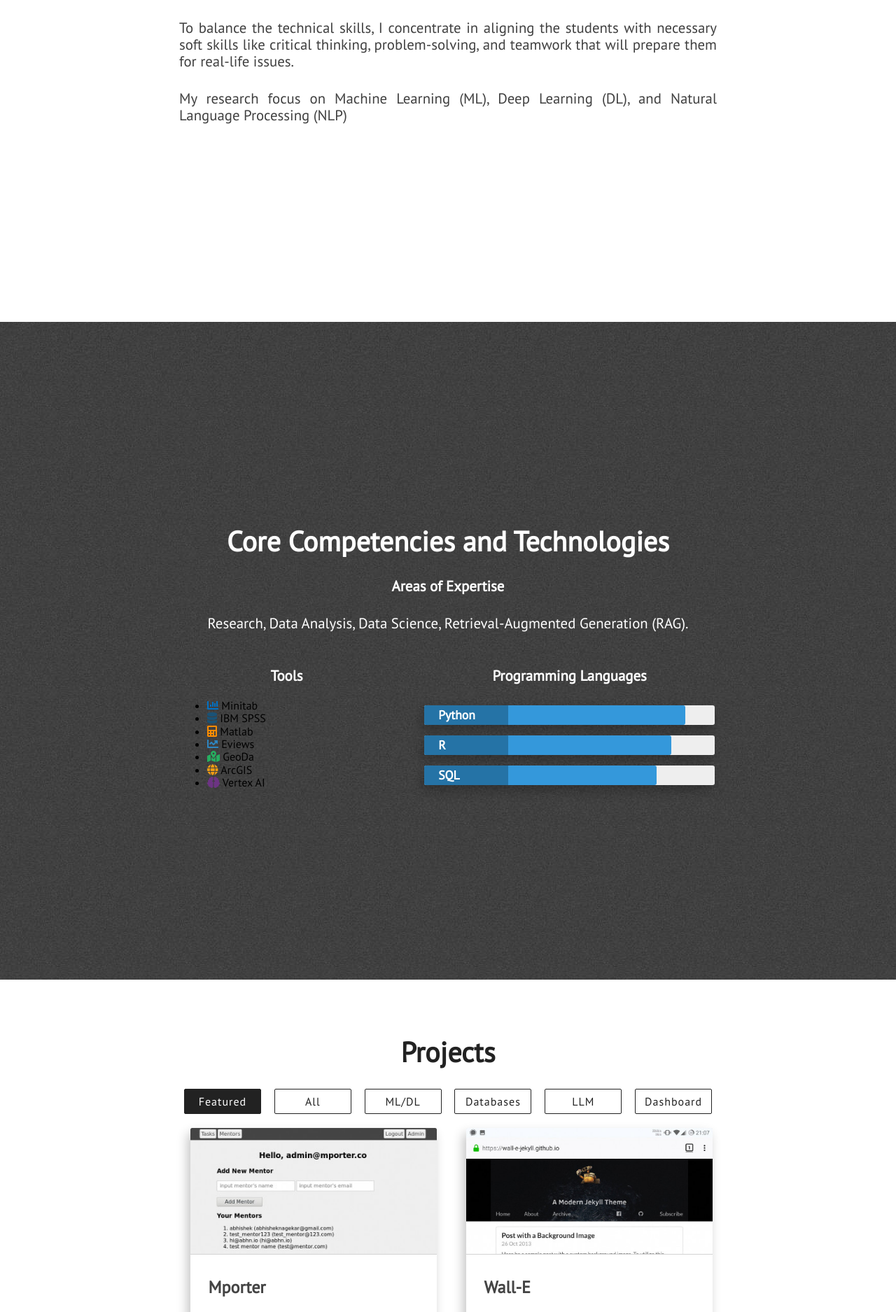
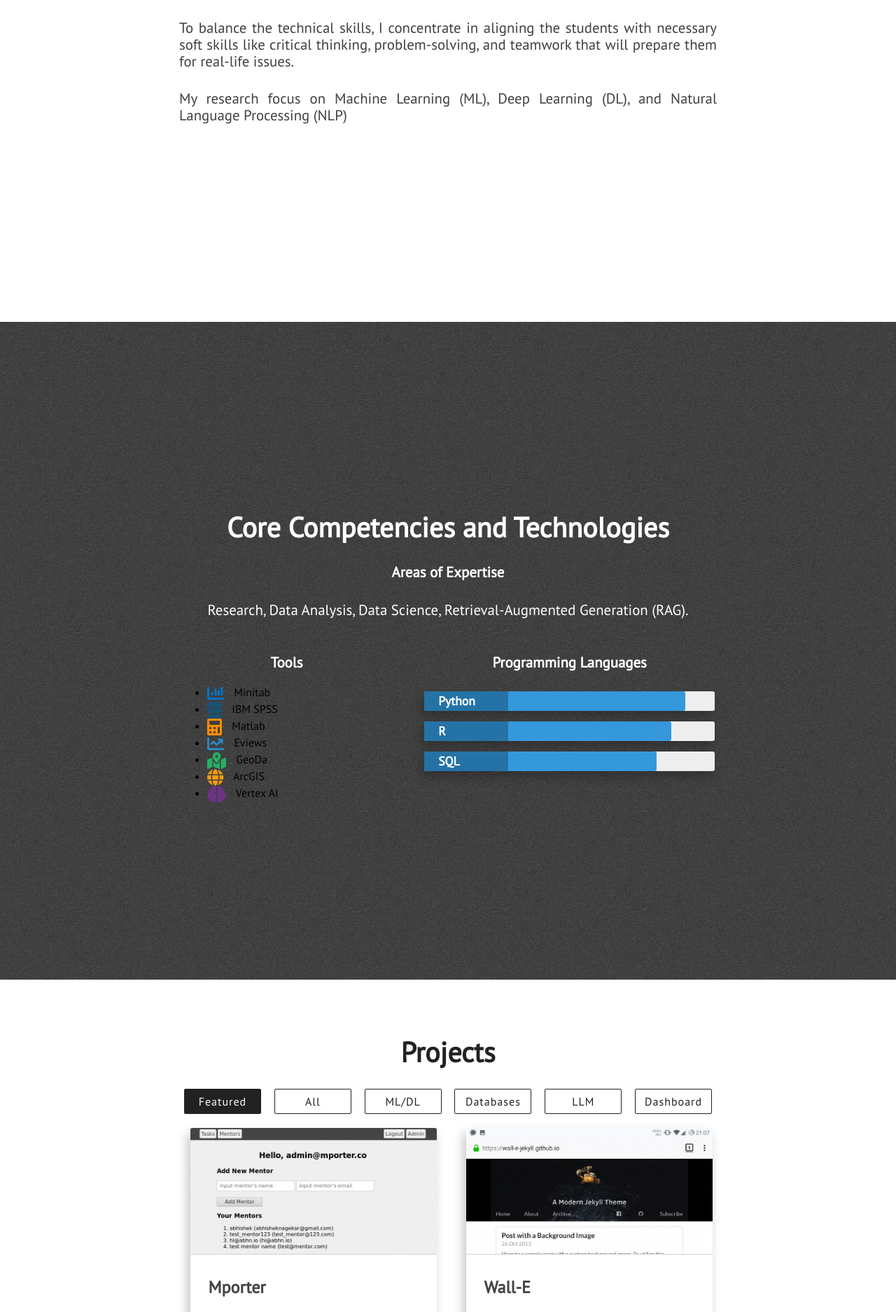
Before and after one commit to zenklinov/portfolio, a Jekyll site: the page built from index.html, in a window 1280 px wide. Shown: the part 1500-3375 px from the top of the page at 70% size. Built offline with Jekyll 4.4.1, drawn with Linux system fonts in a browser that asks for light colours; nearby versions of some CDN libraries.

Commit message:
Update card.css

```diff
--- a/assets/css/card.css
+++ b/assets/css/card.css
@@ -148,3 +148,9 @@
 #project-image:hover {
 	transform: scale(1.1);
 }
+
+.tool-icon {
+    font-size: 24px; /* Ukuran ikon */
+    margin-right: 10px; /* Jarak antara ikon dan teks */
+    vertical-align: middle; /* Posisi vertikal ikon */
+}
```
